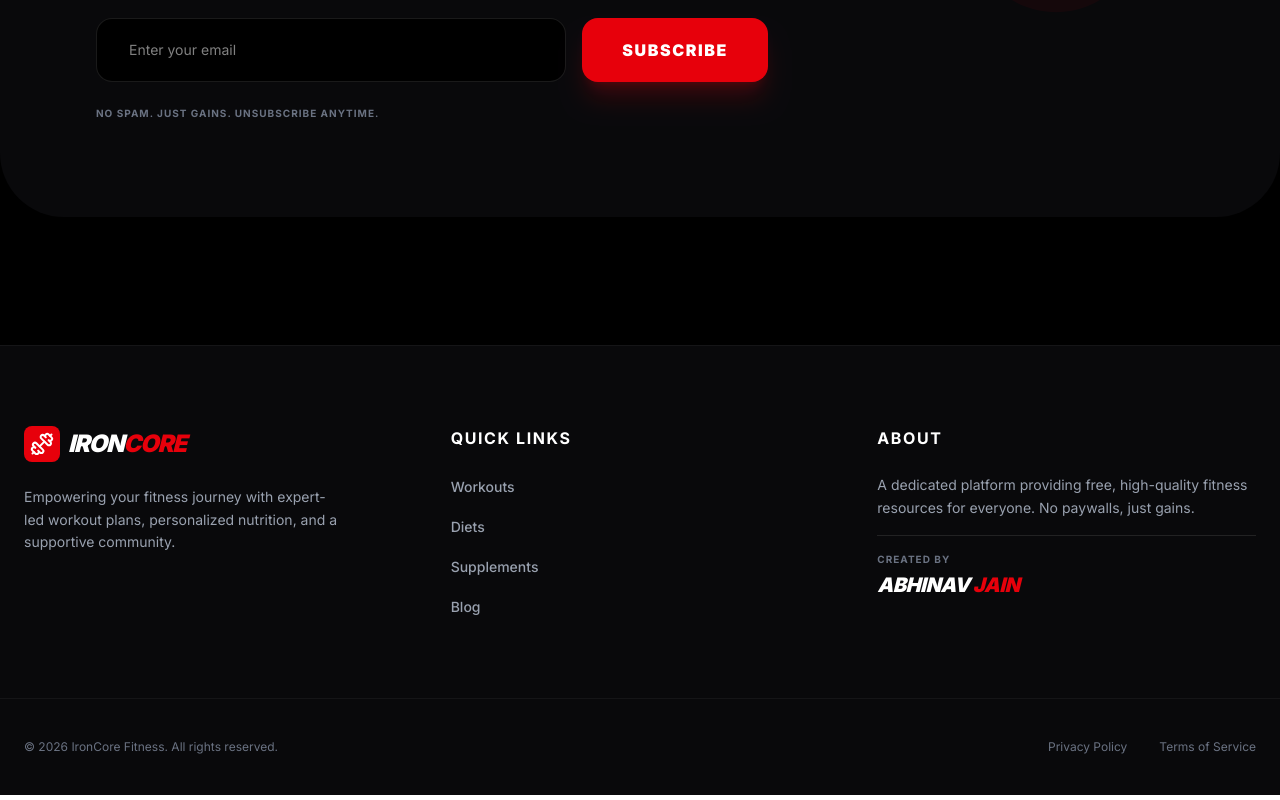
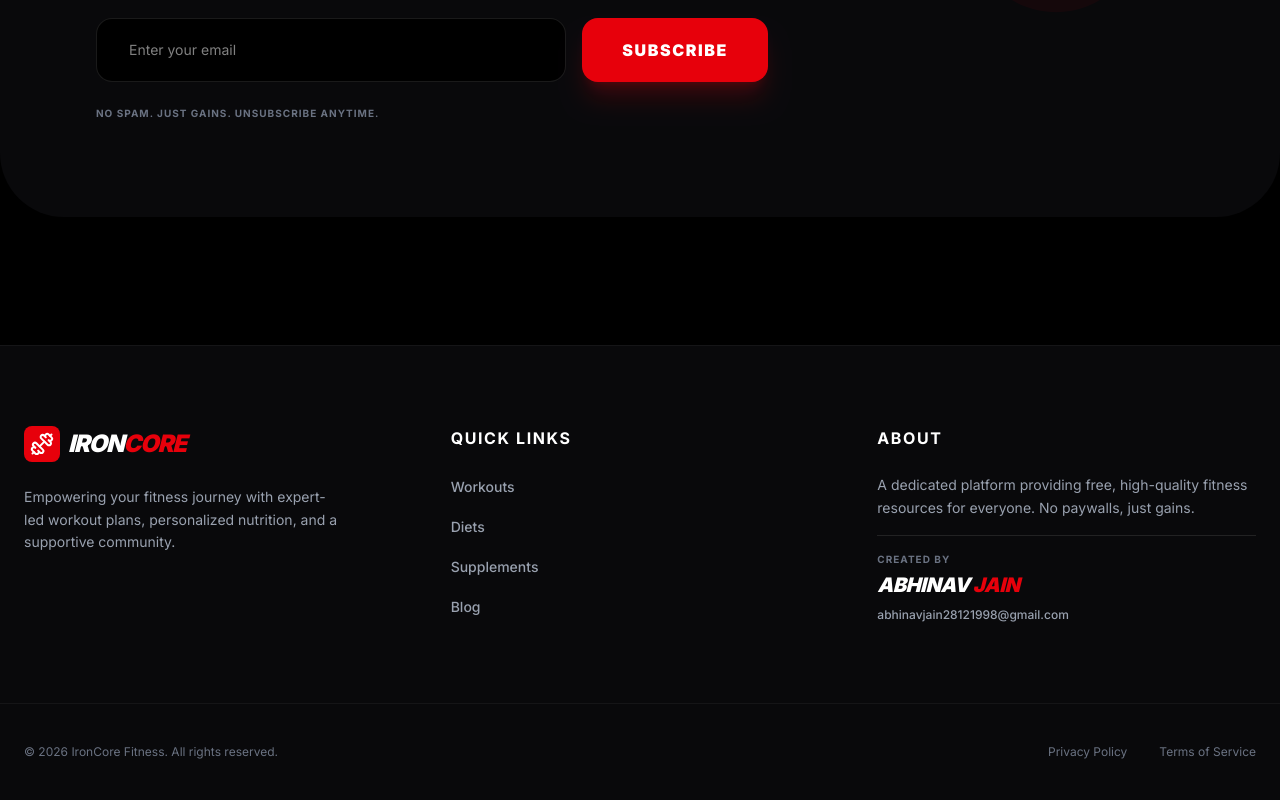
Before and after one commit to Abhinav259/IronCore, a React (Vite) app: page /blog in a window 1280 px wide. Shown: the part 2571-3371 px from the top of the page. Built offline with nearby package versions, Linux system fonts and the light colour scheme; no server answers; the database is empty.

Commit message:
feat(footer): Add creator's email to footer
Includes an email link for the creator within the footer section. This provides a direct contact method for users.

```diff
--- a/src/components/Footer.tsx
+++ b/src/components/Footer.tsx
@@ -43,9 +43,15 @@ export default function Footer() {
             </p>
             <div className="pt-4 border-t border-white/10">
               <p className="text-[10px] text-gray-500 uppercase tracking-widest font-bold mb-1">Created By</p>
-              <p className="text-xl font-black uppercase italic tracking-tight text-white">
+              <p className="text-xl font-black uppercase italic tracking-tight text-white mb-2">
                 Abhinav <span className="text-red-600">Jain</span>
               </p>
+              <a
+                href="mailto:abhinavjain28121998@gmail.com"
+                className="text-gray-400 hover:text-red-600 transition-colors text-xs font-medium block"
+              >
+                abhinavjain28121998@gmail.com
+              </a>
             </div>
           </div>
         </div>
```
